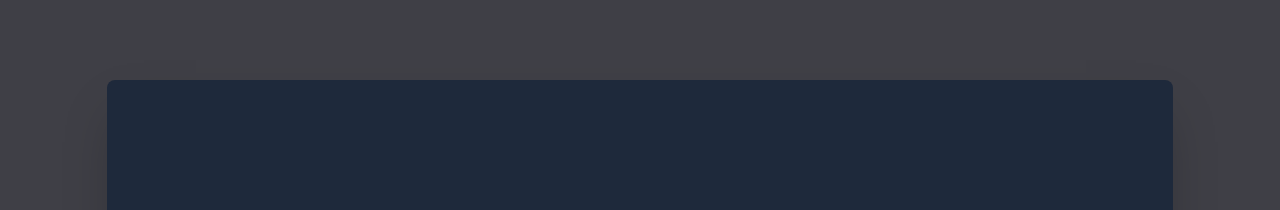
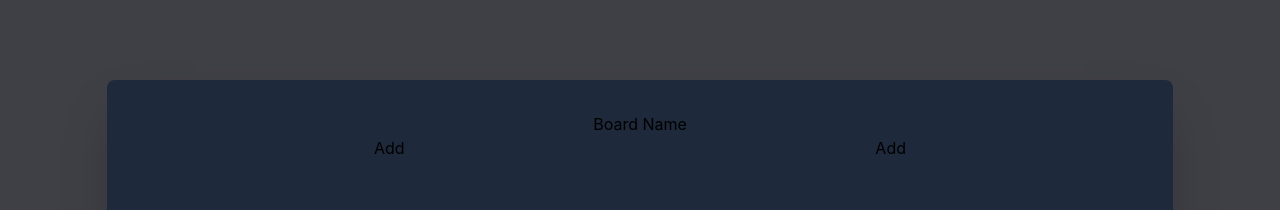
Before and after one commit to bahmanashtari/kanban, a React (Create React App) app: page / in a window 1280 px wide. Shown: the top 210 px of the page. Built offline with nearby package versions, Linux system fonts and the light colour scheme.

Commit message:
add: main board's section component

```diff
--- /dev/null
+++ b/src/components/BoardSection.js
@@ -0,0 +1,9 @@
+const BoardSection = props => {
+	return (
+		<div>
+			<button type='button'>Add</button>
+		</div>
+	)
+}
+
+export default BoardSection
--- a/src/components/MainBoard.js
+++ b/src/components/MainBoard.js
@@ -1,7 +1,15 @@
+import BoardSection from './BoardSection'
+
 const MainBoard = props => {
 	return (
 		<div className='bg-zinc-700 flex items-center justify-center h-screen'>
-			<div className='bg-slate-800 shadow-2xl rounded-lg p-8 w-5/6 h-4/5'></div>
+			<div className='bg-slate-800 shadow-2xl rounded-lg p-8 w-5/6 h-4/5'>
+				<div className='h-min'>Board Name</div>
+				<div className='h-full grid grid-flow-col'>
+					<BoardSection />
+					<BoardSection />
+				</div>
+			</div>
 		</div>
 	)
 }
```
